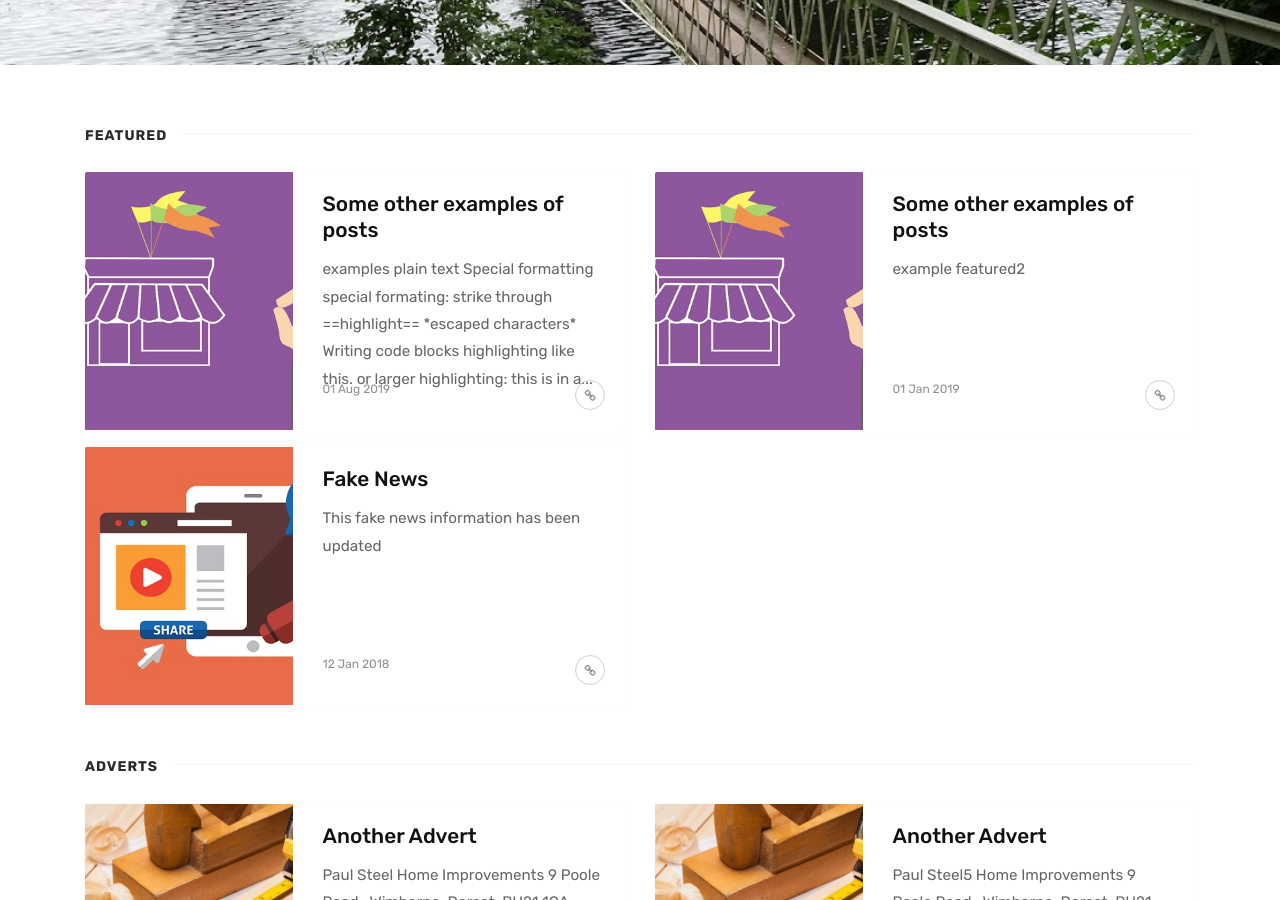
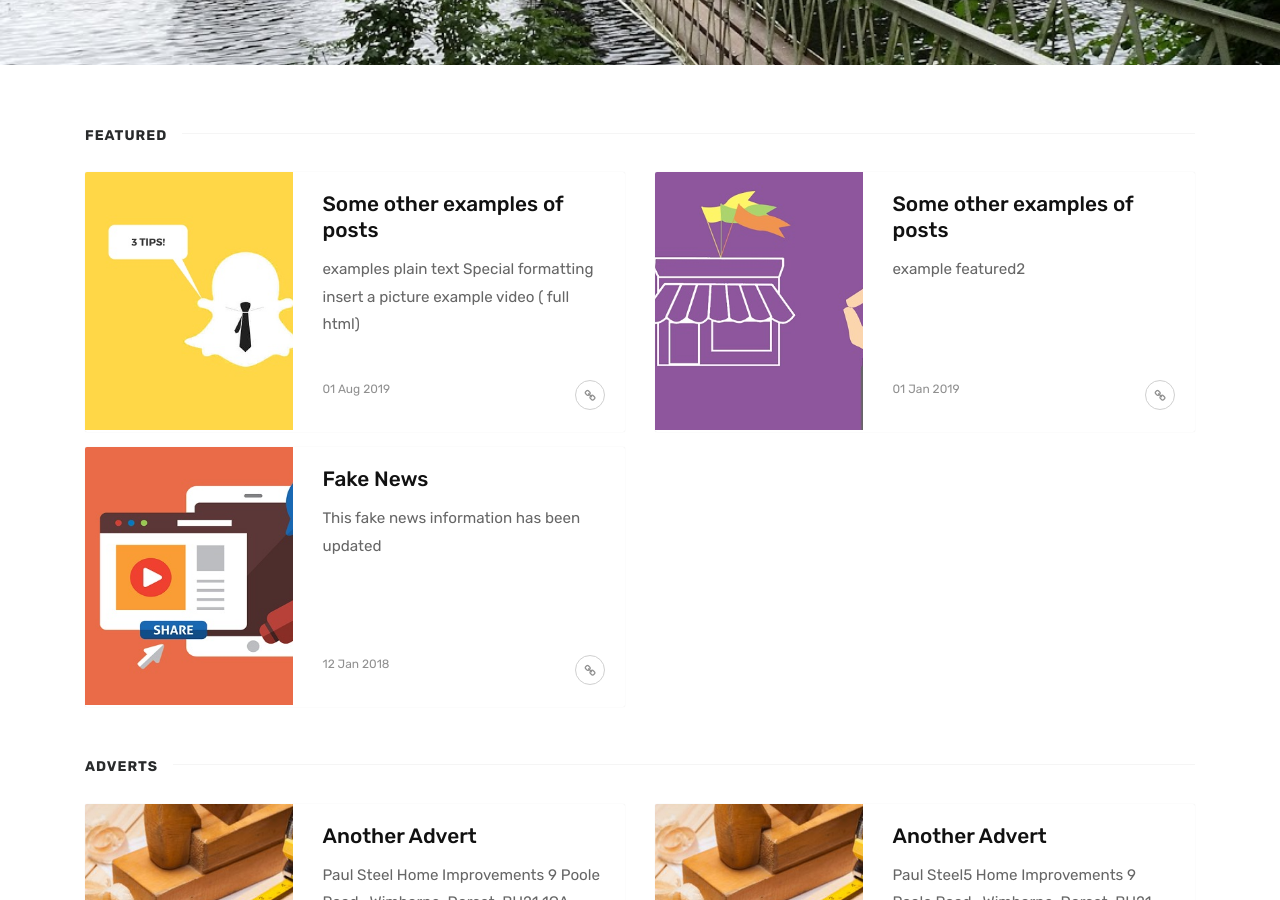
Before and after one commit to goldsmithd/goldsmithd.github.io, a Jekyll site: the page built from index.html, in a window 1280 px wide and 900 px high, scrolled down 632 px. Built offline with Jekyll 4.4.1, drawn with Linux system fonts in a browser that asks for light colours; the list of posts is cut into pages by our own code.

Commit message:
Update 2019-08-01-example-posts.md

````diff
--- a/_posts/2019-08-01-example-posts.md
+++ b/_posts/2019-08-01-example-posts.md
@@ -2,7 +2,7 @@
 layout: post-right-sidebar
 title:  "Some other examples of posts"
 categories: [ example, tutorial , featured ]
-image: assets/images/4.jpg
+image: assets/images/2.jpg
 featured: true
 comments: true
 ---
@@ -12,23 +12,6 @@ plain text
 
 
 ## Special formatting
-
-special formating:
-
-+ ~~strike through~~
-+ ==highlight==
-+ \*escaped characters\*
-
-
-## Writing code blocks
-
-highlighting  `like this`. or larger highlighting:
-
-```
-this is in a
-box for
-highlighing
-```
 
 insert a picture
 
````
